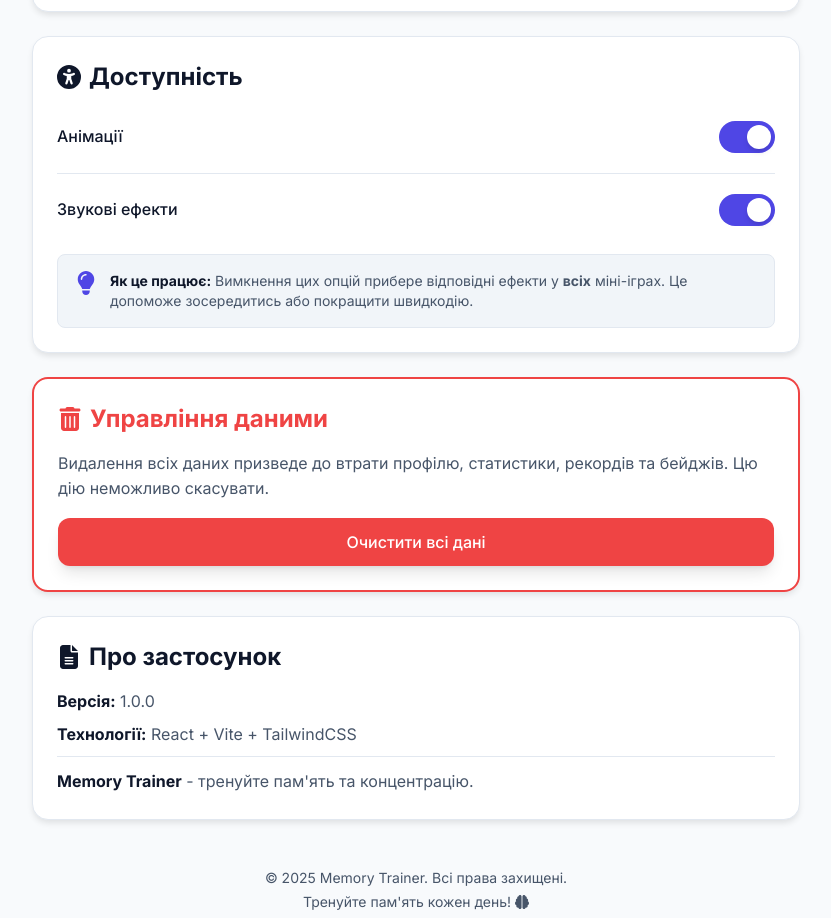
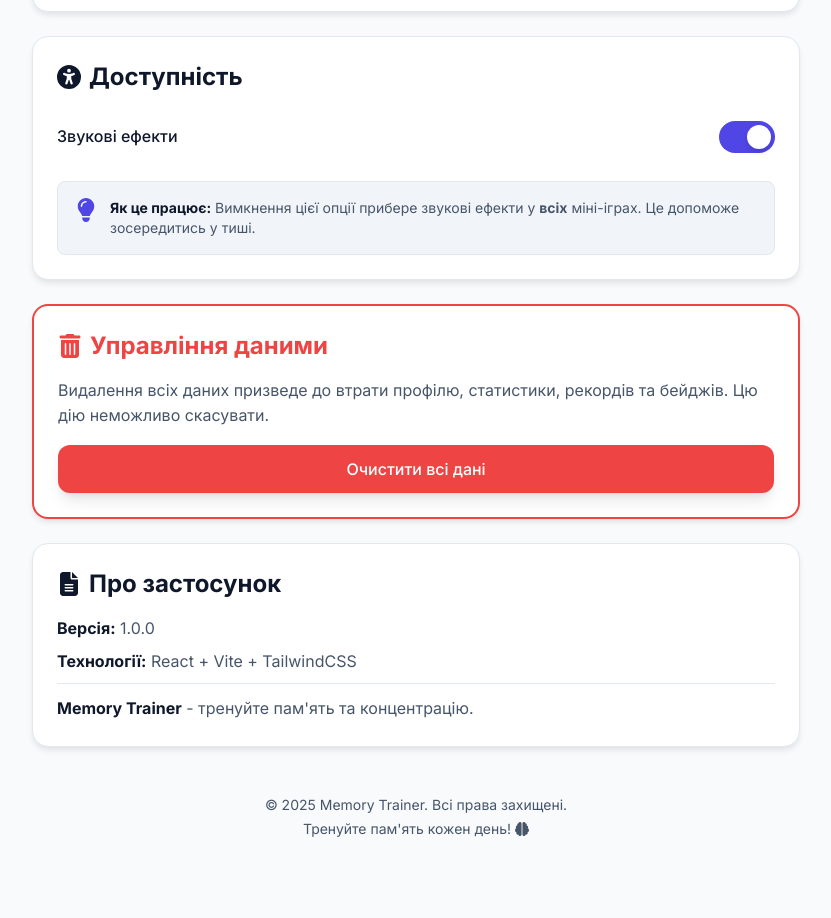
Before and after one commit to AlinaSalovyk/memory-trainer, a React (Vite) app in the folder memory-trainer/: page /settings in a window 1280 px wide. Shown: the part 883-1801 px from the top of the page, without its empty margins (224-1055 px from the left). After the commit the page ends 1746 px from the top, so only its background shows below. Built offline with nearby package versions, Linux system fonts and the light colour scheme.

Commit message:
Видалено перемикач анімацій у налаштуваннях

```diff
--- a/memory-trainer/src/pages/Settings.jsx
+++ b/memory-trainer/src/pages/Settings.jsx
@@ -147,14 +147,6 @@ function Settings() {
 
                     <div className="space-y-2">
                         <ToggleSwitch
-                            enabled={accessibility.animationsEnabled}
-                            onChange={(value) => updateAccessibility({ animationsEnabled: value })}
-                            label="Анімації"
-                        />
-
-                        <div style={{ borderTop: '1px solid var(--border-color)' }} />
-
-                        <ToggleSwitch
                             enabled={accessibility.soundEnabled}
                             onChange={(value) => updateAccessibility({ soundEnabled: value })}
                             label="Звукові ефекти"
@@ -169,7 +161,7 @@ function Settings() {
                                 <FaLightbulb className="text-2xl mr-3 text-primary flex-shrink-0" />
                                 <div>
                                     <p className="text-sm text-theme-secondary">
-                                        <strong className="text-theme-primary">Як це працює:</strong> Вимкнення цих опцій прибере відповідні ефекти у <strong>всіх</strong> міні-іграх. Це допоможе зосередитись або покращити швидкодію.
+                                        <strong className="text-theme-primary">Як це працює:</strong> Вимкнення цієї опції прибере звукові ефекти у <strong>всіх</strong> міні-іграх. Це допоможе зосередитись у тиші.
                                     </p>
                                 </div>
                             </div>
```
